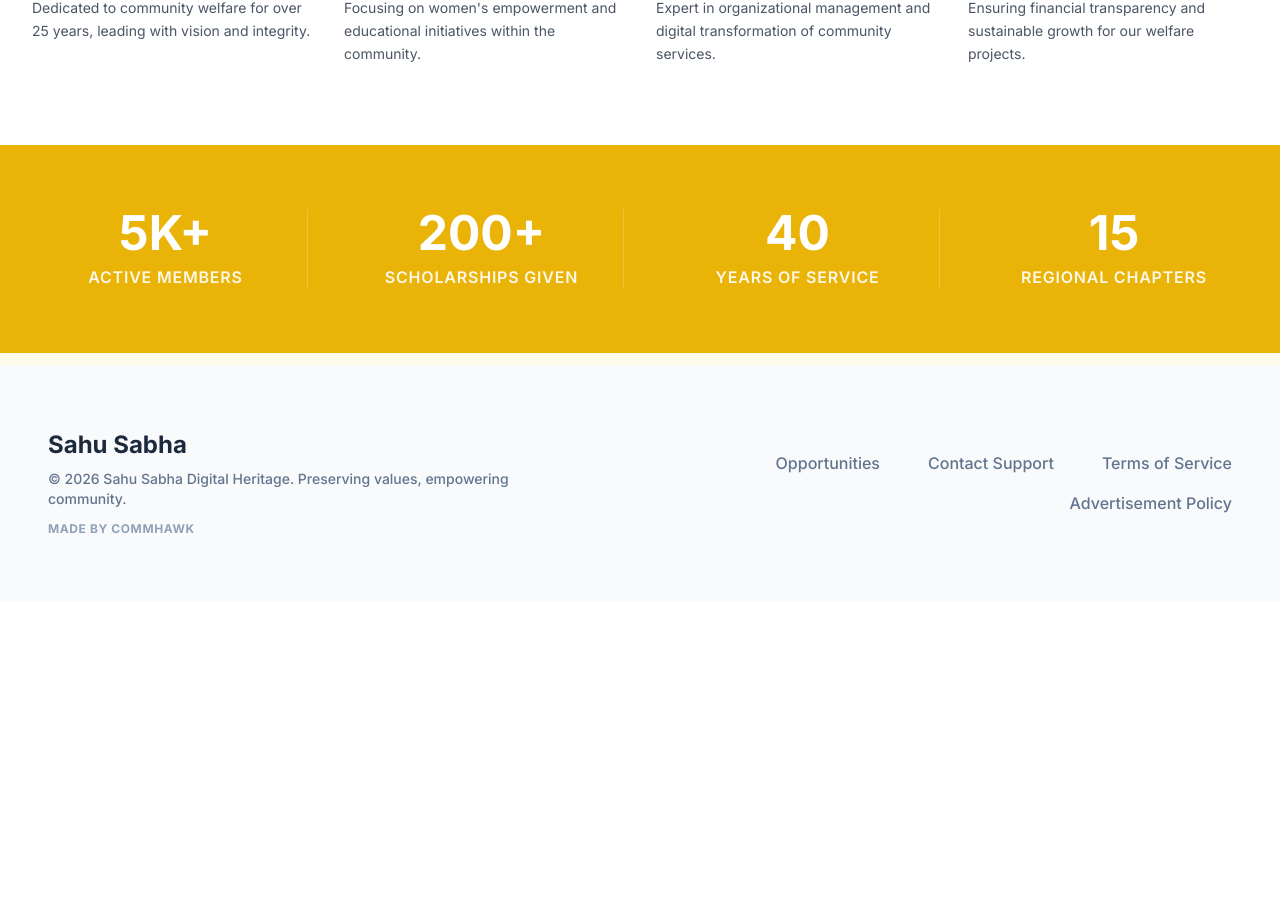
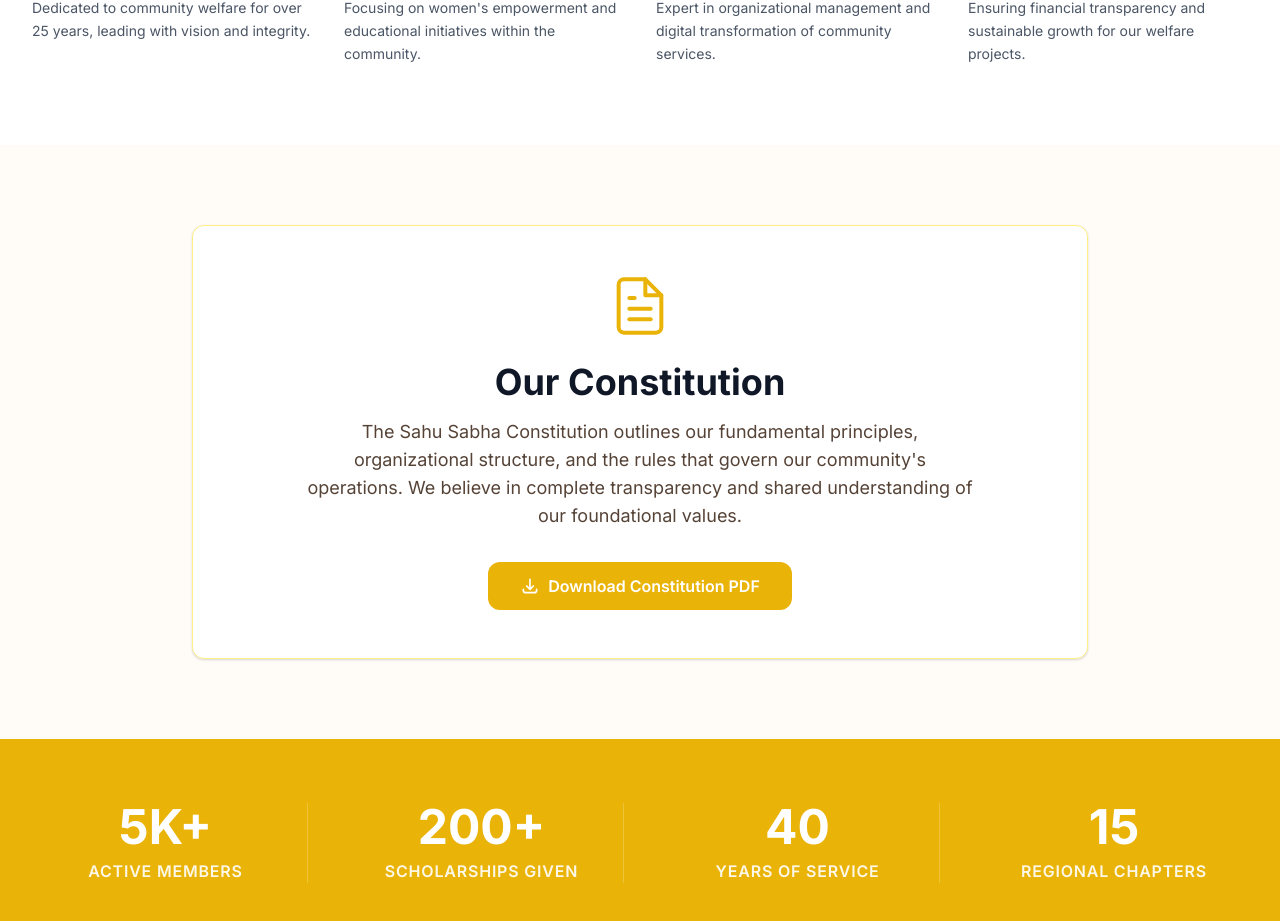
Before and after one commit to smtechandservices/sahu, a Next.js app in the folder frontend/: page /about in a window 1280 px wide. Shown: the part 1831-2752 px from the top of the page. Before the commit the page ends 2432 px from the top, so only its background shows below. Built offline with nearby package versions, Linux system fonts and the light colour scheme; no server answers.

Commit message:
feat: add AboutConstitution section with downloadable PDF link to About page

```diff
--- a/frontend/app/about/page.jsx
+++ b/frontend/app/about/page.jsx
@@ -2,6 +2,7 @@
 import Footer from '../../components/Footer/Footer';
 import AboutValues from '../../components/About/AboutValues';
 import AboutLeadership from '../../components/About/AboutLeadership';
+import AboutConstitution from '../../components/About/AboutConstitution';
 import AboutStats from '../../components/About/AboutStats';
 
 export const metadata = {
@@ -43,6 +44,7 @@
 
         <AboutValues />
         <AboutLeadership />
+        <AboutConstitution />
         <AboutStats />
       </main>
       <Footer />
--- /dev/null
+++ b/frontend/components/About/AboutConstitution.jsx
@@ -0,0 +1,49 @@
+"use client";
+
+import { motion } from 'framer-motion';
+
+const AboutConstitution = () => {
+  return (
+    <section className="section-padding bg-[#FFFBF7]">
+      <div className="px-8">
+        <div className="max-w-4xl mx-auto bg-white border border-yellow-200 rounded-md shadow-base p-8 md:p-12 text-center">
+          <motion.div
+            initial={{ opacity: 0, y: 20 }}
+            whileInView={{ opacity: 1, y: 0 }}
+            transition={{ duration: 0.5 }}
+            viewport={{ once: true }}
+          >
+            <div className="w-16 h-16 mx-auto mb-6 text-primary">
+              <svg viewBox="0 0 24 24" fill="none" stroke="currentColor" strokeWidth="1.5" strokeLinecap="round" strokeLinejoin="round">
+                <path d="M14 2H6a2 2 0 0 0-2 2v16a2 2 0 0 0 2 2h12a2 2 0 0 0 2-2V8z"></path>
+                <polyline points="14 2 14 8 20 8"></polyline>
+                <line x1="16" y1="13" x2="8" y2="13"></line>
+                <line x1="16" y1="17" x2="8" y2="17"></line>
+                <polyline points="10 9 9 9 8 9"></polyline>
+              </svg>
+            </div>
+
+            <h2 className="text-3xl md:text-4xl font-bold text-gray-900 mb-4">Our Constitution</h2>
+            <p className="text-lg text-[#564337] mb-8 max-w-2xl mx-auto">
+              The Sahu Sabha Constitution outlines our fundamental principles, organizational structure, and the rules that govern our community's operations. We believe in complete transparency and shared understanding of our foundational values.
+            </p>
+
+            <a
+              href="/assets/constitution.pdf"
+              target="_blank"
+              rel="noopener noreferrer"
+              className="inline-flex items-center justify-center px-8 py-3 bg-primary text-white font-semibold rounded-md hover:bg-primary-dark transition-colors"
+            >
+              <svg className="w-5 h-5 mr-2" fill="none" stroke="currentColor" viewBox="0 0 24 24" xmlns="http://www.w3.org/2000/svg">
+                <path strokeLinecap="round" strokeLinejoin="round" strokeWidth="2" d="M4 16v1a3 3 0 003 3h10a3 3 0 003-3v-1m-4-4l-4 4m0 0l-4-4m4 4V4"></path>
+              </svg>
+              Download Constitution PDF
+            </a>
+          </motion.div>
+        </div>
+      </div>
+    </section>
+  );
+};
+
+export default AboutConstitution;
```
Also changed, not shown: 1 other file (tests, documents, lock files or other folders).
